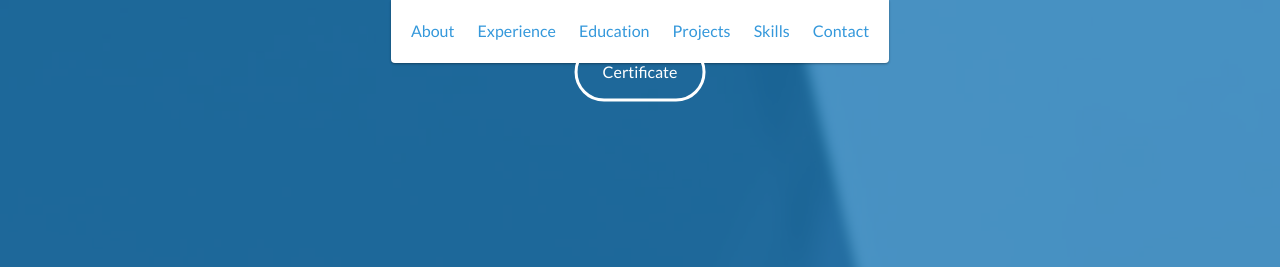
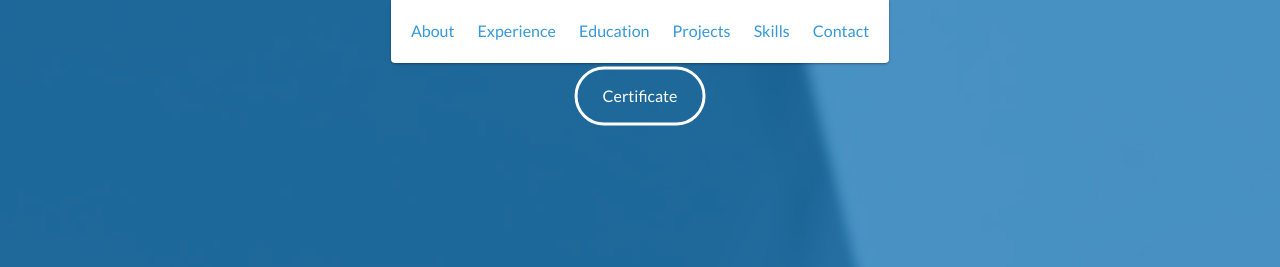
Before and after one commit to DBSetyawan/portfolio, a website: page index.html in a window 1280 px wide. Shown: the top 267 px of the page. Drawn offline with nearby package versions, Linux system fonts and the light colour scheme.

Commit message:
latest move positionxxxx

```diff
--- a/index.html
+++ b/index.html
@@ -53,7 +53,7 @@
             <a href="https://drive.google.com/open?id=13vT9V6jTPMdDmyKuj5ps-KIn8Lhfe5F5" target="_blank" class="btn-rounded-white">Preview Resume</a>
             <br/>
         </div>
-        <a style="position: absolute;z-index: 10;top: 9%;left: 50%;transform: translate(-50%, -50%);text-align: center" href="https://drive.google.com/open?id=1MSIvqJnEgI1SIwMqUSi8V9rd4v2C94hE" target="_blank" class="btn-rounded-white"> Certificate</a>
+        <a style="position: absolute;z-index: 10;top: 12%;left: 50%;transform: translate(-50%, -50%);text-align: center" href="https://drive.google.com/open?id=1MSIvqJnEgI1SIwMqUSi8V9rd4v2C94hE" target="_blank" class="btn-rounded-white"> Certificate</a>
         <div id="lead-overlay"></div>
 
         <div id="lead-down">
```
